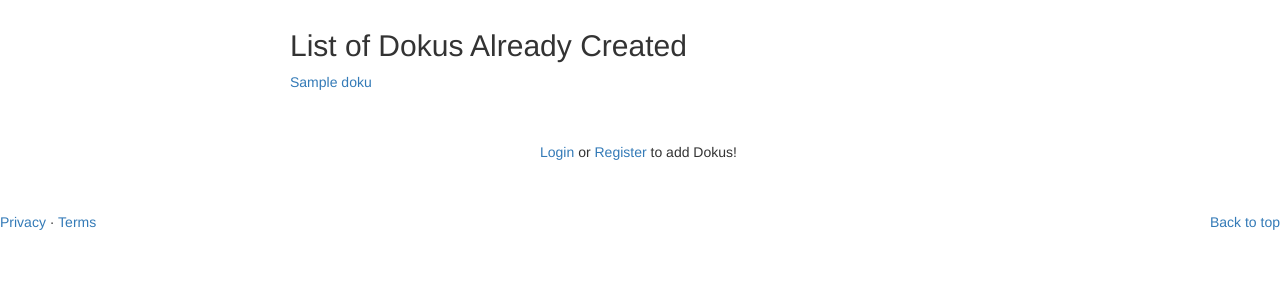
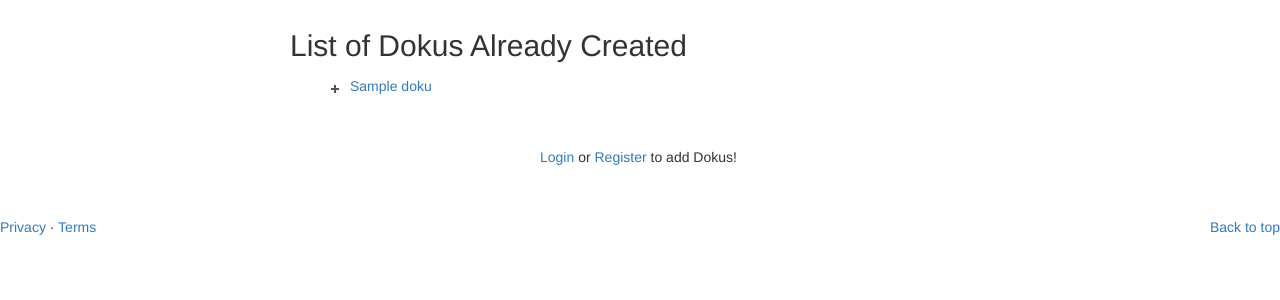
Before and after one commit to larriant/tzundoku, a Flask app: page /overview in a window 1280 px wide. Shown: the part 71-371 px from the top of the page. Run offline with Flask 2, Linux system fonts and the light colour scheme; tables that the repository leaves empty hold one stand-in row (values such as "Sample post"); some libraries are stand-ins or nearby versions.

Commit message:
Large update to overview page adding tree list

```diff
--- a/tzundoku/forms.py
+++ b/tzundoku/forms.py
@@ -59,6 +59,7 @@ class AddDokuForm(Form):
         Form.__init__(self, *args, **kwargs)
 
 class AddItemForm(Form):
+    itemtype = SelectField('itemtype', choices= [('album','Album'), ('film','Film'), ('book', 'Book'), ( 'article', 'Article')])
     title = TextField('title', [validators.required("Please enter a title")])
     artist = TextField('artist', [validators.required()])
     year = TextField('year', [validators.required()])
--- /dev/null
+++ b/tzundoku/static/expandlist.css
@@ -0,0 +1,34 @@
+#listContainer{
+  margin-top:15px;
+}
+
+#expList ul, li {
+    list-style: none;
+    margin:0;
+    padding:0;
+    cursor: pointer;
+}
+#expList p {
+    margin:0;
+    display:block;
+}
+#expList p:hover {
+    background-color:#121212;
+}
+#expList li {
+    line-height:140%;
+    text-indent:0px;
+    background-position: 1px 8px;
+    padding-left: 20px;
+    background-repeat: no-repeat;
+}
+
+/* Collapsed state for list element */
+#expList .collapsed {
+    background-image: url(../static/img/collapsed.png);
+}
+/* Expanded state for list element
+/* NOTE: This class must be located UNDER the collapsed one */
+#expList .expanded {
+    background-image: url(../static/img/expanded.png);
+}
--- /dev/null
+++ b/tzundoku/static/expandlist.js
@@ -0,0 +1,24 @@
+$(function prepareList() {
+    $('#expList').find('li:has(ul)').unbind('click').click(function(event) {
+        if(this == event.target) {
+            $(this).toggleClass('expanded');
+            $(this).children('ul').toggle('medium');
+        }
+        return false;
+    }).addClass('collapsed').removeClass('expanded').children('ul').hide();
+
+    //Hack to add links inside the cv
+    $('#expList a').unbind('click').click(function() {
+        window.location = ($(this).attr('href'));
+        return false;
+    });
+    //Create the button functionality
+    $('#expandList').unbind('click').click(function() {
+        $('.collapsed').addClass('expanded');
+        $('.collapsed').children().show('medium');
+    })
+    $('#collapseList').unbind('click').click(function() {
+        $('.collapsed').removeClass('expanded');
+        $('.collapsed').children().hide('medium');
+    })
+});
--- a/tzundoku/static/tzundoku.css
+++ b/tzundoku/static/tzundoku.css
@@ -220,6 +220,7 @@ float:left;
 
 .doku_details {
 border: 1px solid black;
+padding:5px;
 position: relative;
 display:block;
 }
--- a/tzundoku/templates/doku.html
+++ b/tzundoku/templates/doku.html
@@ -13,9 +13,8 @@
     <a href="./doku?id={{ a.id }}">{{ a.title }}</a>
     {% endif %}
     {% endfor %}
-    </p>
-
-    <p>Children:
+</br>
+    Children:
     {% for a in doku.children %}
     {% if a == doku %}
     {{ continue }}
@@ -119,6 +118,7 @@ $(document).ready(function(){
 {{ form.hidden_tag() }}
 <h2 class ="form-heading">Add an Item</h2>
 
+{{ form.itemtype(class_='form-control', placeholder="Type") }}
 {{ form.title(class_='form-control', placeholder="Title") }}
 {{ form.artist(class_='form-control', placeholder="Artist") }}
 {{ form.year(class_='form-control', placeholder="Year") }}
--- a/tzundoku/templates/layout.html
+++ b/tzundoku/templates/layout.html
@@ -12,7 +12,11 @@
     <link  rel="stylesheet" type=text/css  href="{{ url_for('static', filename='tzundoku.css') }}">
     <link  rel="stylesheet" type=text/css href="{{ url_for('static', filename='forms.css') }}">
     <link  rel="stylesheet" type=text/css href="{{ url_for('static', filename='bootstrap.min.css') }}">
+    <link  rel="stylesheet" type=text/css href="{{ url_for('static', filename='expandlist.css') }}">
     <script type=text/javascript src="{{url_for('static', filename='jquery.js') }}"></script>
+    <script type=text/javascript src="{{url_for('static', filename='expandlist.js') }}"></script>
+
+
 
   </head>
 <!-- NAVBAR
--- a/tzundoku/templates/overview.html
+++ b/tzundoku/templates/overview.html
@@ -5,13 +5,44 @@
 <div class="contentwrapper">
 <h2 class="form-heading">List of Dokus Already Created</h2>
 
-{% for x in titles %}
-    <p><a href="./doku?id={{ x.id }}">{{ x.title }}</a>
+
+<div id="listContainer">
+  <ul id="expList">
+  {% for key in titles %}
+    <li>
+    <a href="./doku?id={{ key.id }}">{{ key.title }}</a>
     {% if current_user.is_authenticated() and current_user.is_admin() %}
-    <a href="/removedoku/{{ x.id }}">(Delete)</a>
+        <a href="/removedoku/{{ key.id }}">(Delete)</a>
     {% endif %}
-    </p>
-{% endfor %}
+    <ul>
+    {% for key2 in titles[key] %}
+        <li>
+        <a href="./doku?id={{ key2.id }}">{{ key2.title }}</a>
+        {% if current_user.is_authenticated() and current_user.is_admin() %}
+            <a href="/removedoku/{{ key2.id }}">(Delete)</a>
+        {% endif %}
+        {% if titles[key][key2] %}
+        <ul>
+        {% endif %}
+        {% for key3 in titles[key][key2] %}
+            <li>
+            <a href="./doku?id={{ key3.id }}">{{ key3.title }}</a>
+            {% if current_user.is_authenticated() and current_user.is_admin() %}
+                <a href="/removedoku/{{ key3.id }}">(Delete)</a>
+            {% endif %}
+
+        {% endfor %}
+        {% if titles[key][key2] %}
+        </ul>
+        {% endif %}
+        </li>
+    {% endfor %}
+    </ul>
+    </li>
+  {% endfor %}
+
+  </ul>
+</div>
 
 {% with messages = get_flashed_messages() %}
       {% if messages %}
--- a/tzundoku/views.py
+++ b/tzundoku/views.py
@@ -3,6 +3,7 @@ from flask.ext.login import login_user, logout_user, current_user, login_require
 from tzundoku import tzundoku, db, lm
 from .forms import LoginForm, RegistrationForm, AddDokuForm, AddItemForm, AddPostForm
 from .models import User, Doku, Item, Post, Postvote, Itemvote, Dokuvote
+from collections import defaultdict
 
 import datetime
 import legal
@@ -93,22 +94,23 @@ def privacy():
                            content=legal.privacy)
 
 
+def tree(): return defaultdict(tree)
 
 @tzundoku.route("/overview", methods=['GET', 'POST'])
 def overview():
     form = AddDokuForm()
-    titles = []
+    titles = tree()
 
     alldokus = Doku.query.all()
     for a in alldokus:
         if a.parents:
             continue
         else:
-            titles.append(a)
+            titles[a]
             for b in a.children:
-                titles.append(b)
+                titles[a][b]
                 for c in b.children:
-                    titles.append(c)
+                    titles[a][b][c]
 
     if request.method == 'POST':
         user = User.query.filter_by(id = current_user.id).first()
@@ -178,7 +180,7 @@ def doku():
                 flash('You have added an item that already exists to this doku')
                 return redirect(url_for('doku', id=dokuid))
             else:
-                item = Item('music', form.title.data, form.artist.data, form.year.data, form.link.data, form.imglink.data, user.username, datetime.datetime.utcnow())
+                item = Item(form.itemtype.data, form.title.data, form.artist.data, form.year.data, form.link.data, form.imglink.data, user.username, datetime.datetime.utcnow())
                 item.dokus.append(doku)
                 db.session.add(doku)
                 db.session.add(item)
```
Also changed, not shown: tzundoku/__init__.py (line endings or trailing spaces), tzundoku/static/img/collapsed.png (added), tzundoku/static/img/expanded.png (added).
